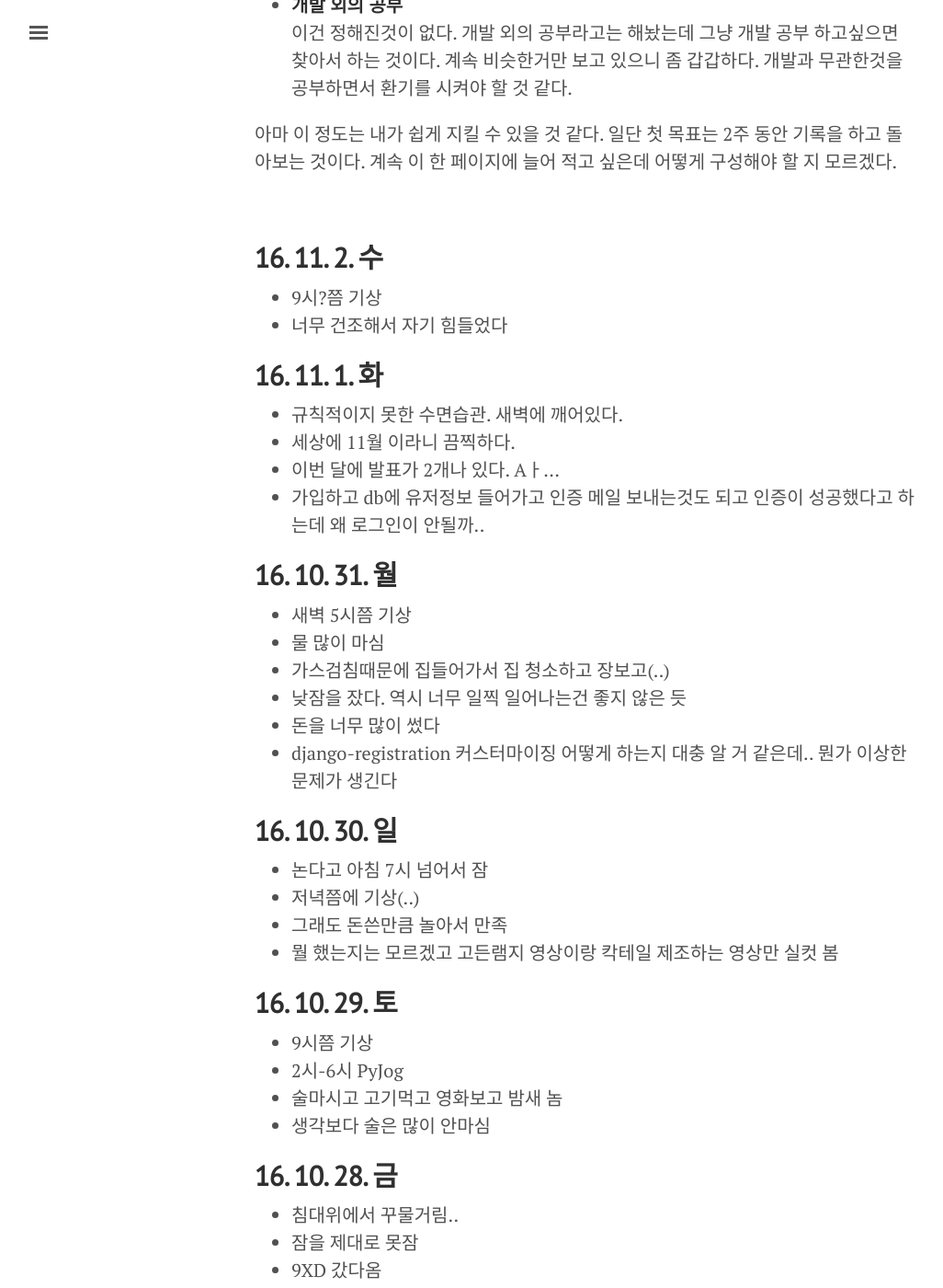
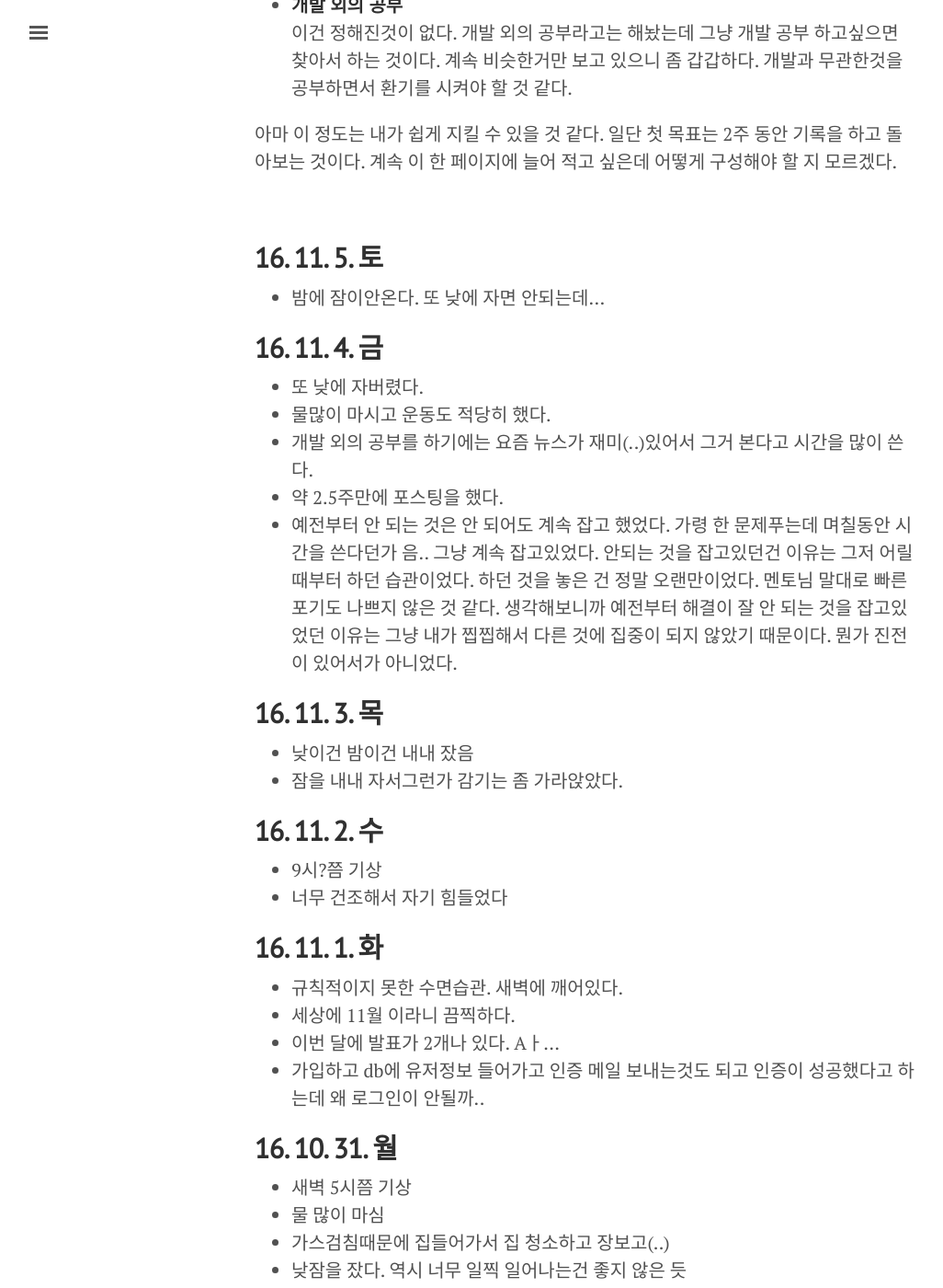
Before and after one commit to hyesun03/hyesun03.github.io, a Jekyll site: the page built from daily_check.md, in a window 1280 px wide and 1400 px high, scrolled down 1191 px. Shown: the whole window at 92% size, without its empty margins (3-1029 px from the left). Built offline with Jekyll 4.4.1, drawn with Linux system fonts in a browser that asks for light colours; comment, search, counter and statistics services are not loaded.

Commit message:
daily check

```diff
--- a/daily_check.md
+++ b/daily_check.md
@@ -34,6 +34,20 @@ title: Daily Check
 아마 이 정도는 내가 쉽게 지킬 수 있을 것 같다. 일단 첫 목표는 2주 동안 기록을 하고 돌아보는 것이다. 계속 이 한 페이지에 늘어 적고 싶은데 어떻게 구성해야 할 지 모르겠다.
 
 <br/>
+
+## **16. 11. 5. 토**
+* 밤에 잠이안온다. 또 낮에 자면 안되는데...
+
+##  **16. 11. 4. 금**
+* 또 낮에 자버렸다.
+* 물많이 마시고 운동도 적당히 했다.
+* 개발 외의 공부를 하기에는 요즘 뉴스가 재미(..)있어서 그거 본다고 시간을 많이 쓴다.
+* 약 2.5주만에 포스팅을 했다.
+* 예전부터 안 되는 것은 안 되어도 계속 잡고 했었다. 가령 한 문제푸는데 며칠동안 시간을 쓴다던가 음.. 그냥 계속 잡고있었다. 안되는 것을 잡고있던건 이유는 그저 어릴때부터 하던 습관이었다. 하던 것을 놓은 건 정말 오랜만이었다. 멘토님 말대로 빠른 포기도 나쁘지 않은 것 같다. 생각해보니까 예전부터 해결이 잘 안 되는 것을 잡고있었던 이유는 그냥 내가 찝찝해서 다른 것에 집중이 되지 않았기 때문이다. 뭔가 진전이 있어서가 아니었다.
+
+## **16. 11. 3. 목**
+* 낮이건 밤이건 내내 잤음
+* 잠을 내내 자서그런가 감기는 좀 가라앉았다.
 
 ##  **16. 11. 2. 수**
 * 9시?쯤 기상
```
